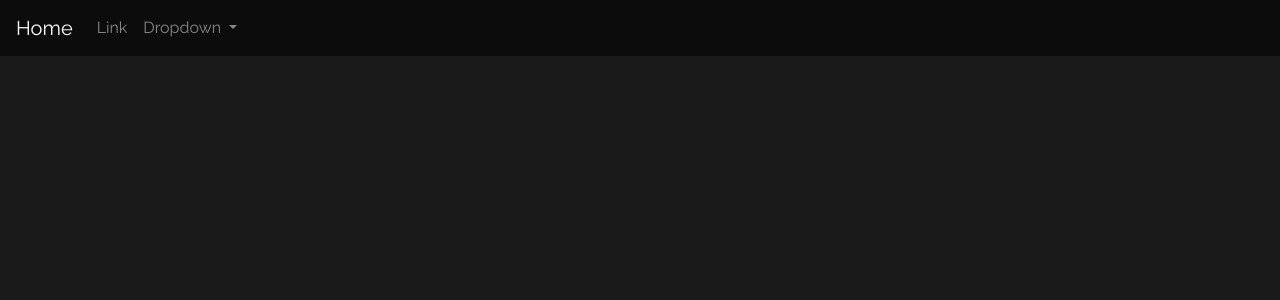
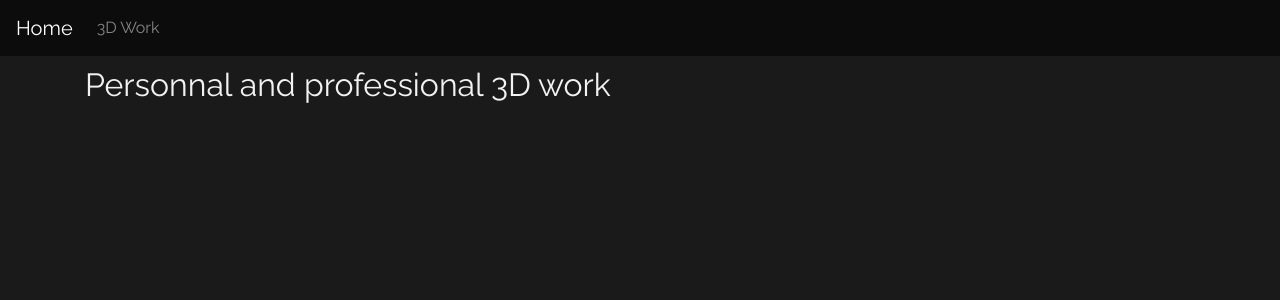
Before and after one commit to HayeLoic/AnnieWebSite, an Angular app: page /3d-work in a window 1280 px wide. Before the commit this address led to /. Shown: the top 300 px of the page. Built offline with nearby package versions, Linux system fonts and the light colour scheme.

Commit message:
3d page base structure

```diff
--- a/src/app/app-routing.module.ts
+++ b/src/app/app-routing.module.ts
@@ -1,10 +1,12 @@
 import { NgModule }             from '@angular/core';
 import { RouterModule, Routes } from '@angular/router';
 import { HomeComponent } from './home/home.component';
+import { ThreeDWorkComponent } from './three-d-work/three-d-work.component';
 
 const routes: Routes = [
   { path: '', redirectTo: '/home', pathMatch: 'full' },
-  { path: 'home', component: HomeComponent }
+  { path: 'home', component: HomeComponent },
+  { path: '3d-work', component: ThreeDWorkComponent }
 ];
 
 @NgModule({
--- a/src/app/app.component.html
+++ b/src/app/app.component.html
@@ -6,17 +6,7 @@
   <div class="collapse navbar-collapse" id="navbarSupportedContent">
     <ul class="navbar-nav mr-auto">
       <li class="nav-item">
-        <a class="nav-link" routerLink="#">Link</a>
-      </li>
-      <li class="nav-item dropdown">
-        <a class="nav-link dropdown-toggle" routerLink="#" id="navbarDropdown" role="button" data-toggle="dropdown" aria-haspopup="true" aria-expanded="false">
-          Dropdown
-        </a>
-        <div class="dropdown-menu" aria-labelledby="navbarDropdown">
-          <a class="dropdown-item" routerLink="#">Action</a>
-          <a class="dropdown-item" routerLink="#">Another action</a>
-          <a class="dropdown-item" routerLink="#">Something else here</a>
-        </div>
+        <a class="nav-link" routerLink="/3d-work">3D Work</a>
       </li>
     </ul>
   </div>
--- a/src/app/app.module.ts
+++ b/src/app/app.module.ts
@@ -4,11 +4,13 @@ import { NgModule } from '@angular/core';
 import { AppComponent } from './app.component';
 import { AppRoutingModule } from './/app-routing.module';
 import { HomeComponent } from './home/home.component';
+import { ThreeDWorkComponent } from './three-d-work/three-d-work.component';
 
 @NgModule({
   declarations: [
     AppComponent,
-    HomeComponent
+    HomeComponent,
+    ThreeDWorkComponent
   ],
   imports: [
     BrowserModule,
--- /dev/null
+++ b/src/app/three-d-work/three-d-work.component.html
@@ -0,0 +1,6 @@
+<div class="container page-container">
+  <h2>
+    Personnal and professional 3D work
+  </h2>
+
+</div>
--- /dev/null
+++ b/src/app/three-d-work/three-d-work.component.ts
@@ -0,0 +1,15 @@
+import { Component, OnInit } from '@angular/core';
+
+@Component({
+  selector: 'app-three-d-work',
+  templateUrl: './three-d-work.component.html',
+  styleUrls: ['./three-d-work.component.css']
+})
+export class ThreeDWorkComponent implements OnInit {
+
+  constructor() { }
+
+  ngOnInit() {
+  }
+
+}
```
Also changed, not shown: src/app/three-d-work/three-d-work.component.css (added), src/assets/three-d-work/Moss/Plan_01_131216_0003.png (added), 1 other file (tests, documents, lock files or other folders).
